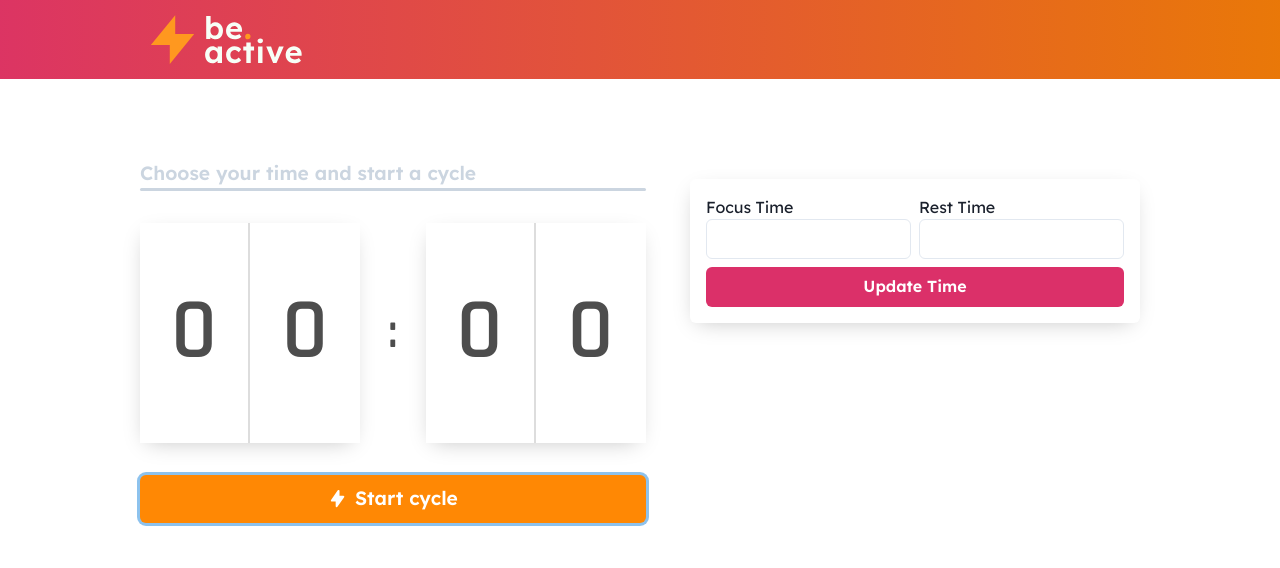
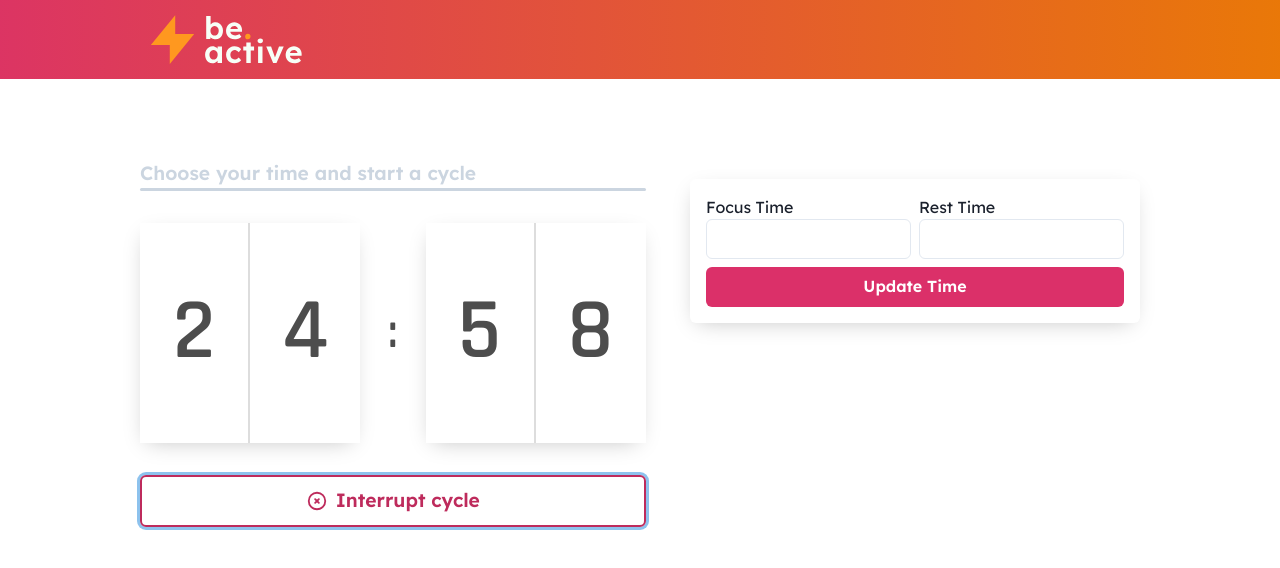
Before and after one commit to LeonardoLuize/be-active-react-web-app, a React (Create React App) app: page / in a window 1280 px wide. Both pictures are taken after a click on the button "Start cycle". Shown: the top 568 px of the page. Built offline with nearby package versions, Linux system fonts and the light colour scheme.

Commit message:
Adding useMemo for context

```diff
--- a/src/components/Clock/Card/index.jsx
+++ b/src/components/Clock/Card/index.jsx
@@ -2,7 +2,9 @@
 import React from 'react';
 import { Flex } from '@chakra-ui/react';
 
-export default function Card({ firstNumber, secondNumber }) {
+export default function Card({ time }) {
+  const [timeLeft, timeRight] = String(time).padStart(2, '0').split('');
+
   return (
     <Flex
       display="flex"
@@ -23,7 +25,7 @@ export default function Card({ firstNumber, secondNumber }) {
         borderRight="2px solid #dddddd"
         borderRadius="8px 0px 0px 8px"
       >
-        {firstNumber}
+        {timeLeft}
       </Flex>
       <Flex
         align="center"
@@ -33,7 +35,7 @@ export default function Card({ firstNumber, secondNumber }) {
         width="110px"
         borderRadius="0px 8px 8px 0px"
       >
-        {secondNumber}
+        {timeRight}
       </Flex>
     </Flex>
   );
--- a/src/components/Clock/index.jsx
+++ b/src/components/Clock/index.jsx
@@ -1,19 +1,24 @@
-import React from 'react';
+import React, { useContext } from 'react';
 import {
   Flex, Text,
 } from '@chakra-ui/react';
 import Card from './Card';
+import { CountdownContext } from '../../context/CountdownContext';
 
 export default function Clock() {
+  const {
+    focusMinutes, focusSeconds,
+  } = useContext(CountdownContext);
+
   return (
     <Flex
       align="center"
       my={8}
       spacing={0}
     >
-      <Card firstNumber={0} secondNumber={0} />
+      <Card time={focusMinutes} />
       <Text color="#4D4D4D" px={7} fontFamily="Rajdhani" fontSize="3rem">:</Text>
-      <Card firstNumber={0} secondNumber={0} />
+      <Card time={focusSeconds} />
     </Flex>
   );
 }
--- a/src/components/PomodoroClock/index.jsx
+++ b/src/components/PomodoroClock/index.jsx
@@ -1,16 +1,44 @@
 import { Button, Icon } from '@chakra-ui/react';
-import React from 'react';
-import { HiLightningBolt } from 'react-icons/hi';
+import React, { useContext } from 'react';
+import { HiLightningBolt, HiOutlineXCircle } from 'react-icons/hi';
+import { CountdownContext } from '../../context/CountdownContext';
 import Clock from '../Clock';
 
 export default function PomodoroClock() {
+  const { startCountdown, resetCountdown, isActive } = useContext(CountdownContext);
+
   return (
     <>
       <Clock />
-      <Button fontFamily="Lexend" py={6} fontSize="1.2rem" colorScheme="primaryColor">
-        <Icon as={HiLightningBolt} me={2} />
-        Start cycle
-      </Button>
+      {
+        !isActive
+          ? (
+            <Button onClick={startCountdown} fontFamily="Lexend" py={6} fontSize="1.2rem" colorScheme="primaryColor" size="lg">
+              <Icon as={HiLightningBolt} me={2} />
+              Start cycle
+            </Button>
+          )
+          : (
+            <Button
+              onClick={resetCountdown}
+              fontFamily="Lexend"
+              py={6}
+              fontSize="1.2rem"
+              colorScheme="secondaryColor"
+              variant="outline"
+              borderWidth="2px"
+              size="lg"
+              _hover={{
+                bg: 'secondaryColor.500',
+                color: 'white',
+                border: '2px solid #DB3069',
+              }}
+            >
+              <Icon width="22px" height="22px" as={HiOutlineXCircle} me={2} />
+              Interrupt cycle
+            </Button>
+          )
+}
     </>
   );
 }
--- /dev/null
+++ b/src/context/CountdownContext.jsx
@@ -0,0 +1,90 @@
+/* eslint-disable no-shadow */
+/* eslint-disable react/prop-types */
+/* eslint-disable no-sequences */
+import React, {
+  createContext, useEffect, useMemo, useState,
+} from 'react';
+
+export const CountdownContext = createContext({});
+
+export default function CountdownProvider({ children }) {
+  let timeOut;
+  let restTimeOut;
+
+  const [focusTimeModel, setFocusTimeModelModel] = useState(25);
+  const [restTimeModelModel, setRestTimeModelModel] = useState(5);
+
+  const [focusTime, setFocusTime] = useState(focusTimeModel * 60);
+  const [restTime, setRestTime] = useState(restTimeModelModel * 60);
+  const [isActive, setIsActive] = useState(false);
+  const [isRestActive, setIsRestActive] = useState(false);
+
+  const focusMinutes = Math.floor(focusTime / 60);
+  const focusSeconds = focusTime % 60;
+
+  const restMinutes = Math.floor(restTime / 60);
+  const restSeconds = restTime % 60;
+
+  function updateTime(focusTime, restTime) {
+    setFocusTimeModelModel(focusTime);
+    setRestTimeModelModel(restTime);
+  }
+
+  function startCountdown() {
+    setIsActive(true);
+  }
+
+  function resetCountdown() {
+    clearTimeout(timeOut);
+    clearTimeout(restTimeOut);
+
+    setIsActive(false);
+    setIsRestActive(false);
+
+    setFocusTime(focusTimeModel * 60);
+    setRestTime(restTimeModelModel * 60);
+  }
+
+  // Focus time
+  useEffect(() => {
+    if (isActive && focusTime > 0) {
+      timeOut = setTimeout(() => {
+        setFocusTime(focusTime - 1);
+      }, 1000);
+    } else if (isActive && focusTime === 0) {
+      setIsActive(false);
+      setIsRestActive(true);
+    }
+  }, [isActive, focusTime]);
+
+  // Rest time
+  useEffect(() => {
+    if (isRestActive && restTime > 0) {
+      restTimeOut = setTimeout(() => {
+        setRestTime(restTime - 1);
+      }, 1000);
+    } else if (isRestActive && restTime === 0) {
+      setIsRestActive(false);
+    }
+  }, [isRestActive, restTime]);
+
+  const contextValue = useMemo(() => (
+    {
+      focusMinutes,
+      focusSeconds,
+      restMinutes,
+      restSeconds,
+      updateTime,
+      startCountdown,
+      resetCountdown,
+      isActive,
+      isRestActive,
+    }
+  ), [focusSeconds, restSeconds, isActive, isRestActive]);
+
+  return (
+    <CountdownContext.Provider value={contextValue}>
+      {children}
+    </CountdownContext.Provider>
+  );
+}
--- a/src/index.js
+++ b/src/index.jsx
@@ -1,14 +1,17 @@
 import React from 'react';
 import ReactDOM from 'react-dom';
+import { ChakraProvider } from '@chakra-ui/react';
 import App from './App';
-import { ChakraProvider } from '@chakra-ui/react';
 import { theme } from './theme/theme';
+import CountdownProvider from './context/CountdownContext';
 
 ReactDOM.render(
   <React.StrictMode>
     <ChakraProvider theme={theme}>
-      <App />
+      <CountdownProvider>
+        <App />
+      </CountdownProvider>
     </ChakraProvider>
   </React.StrictMode>,
-  document.getElementById('root')
+  document.getElementById('root'),
 );
```
